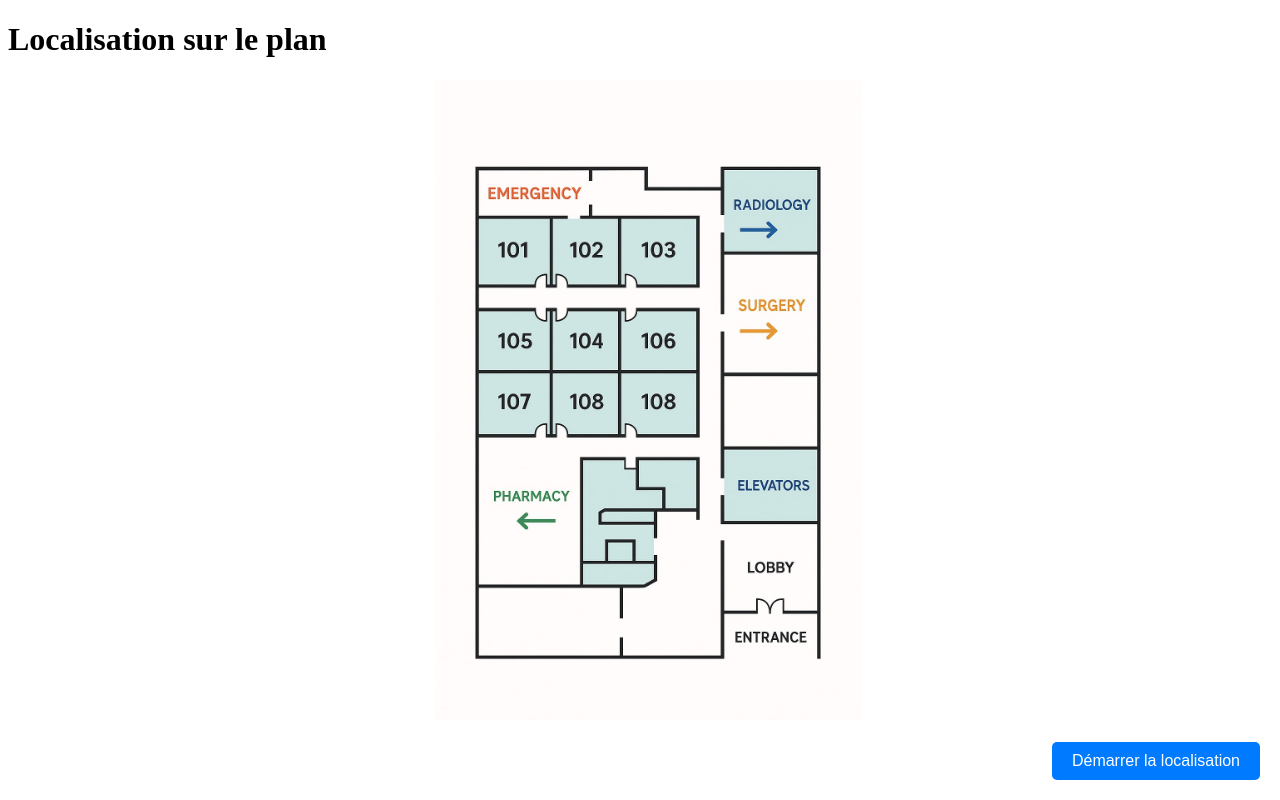
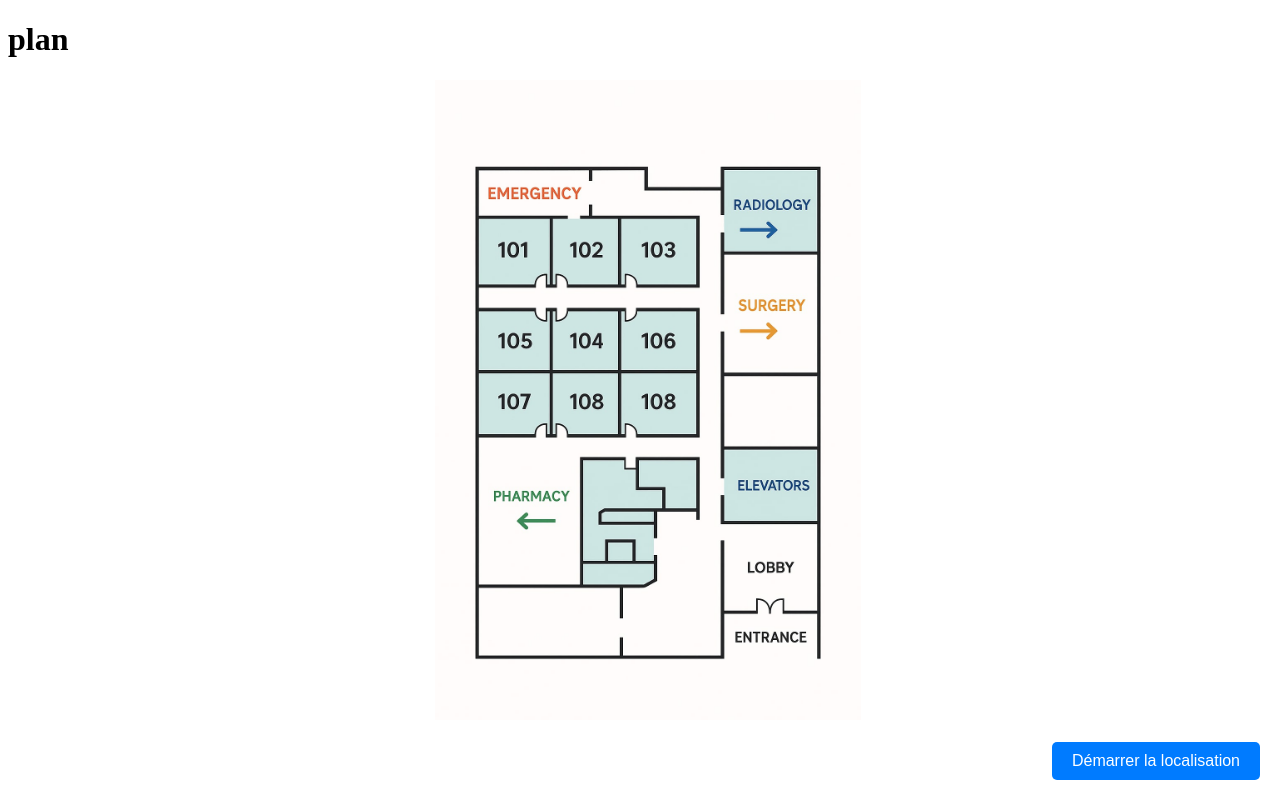
Before and after one commit to Code-Nature81/planhopitaltest2, a plain HTML site: page index.html in a window 1280 px wide. Drawn offline with Linux system fonts and the light colour scheme.

Commit message:
Add files via upload

```diff
--- a/index.html
+++ b/index.html
@@ -7,7 +7,7 @@
     <link rel="stylesheet" href="styles.css">
 </head>
 <body>
-    <h1>Localisation sur le plan</h1>
+    <h1> plan</h1>
 
     <div id="map-container">
         <img id="map" src="plan_hopital.jpg" alt="Plan de l'hôpital">
```
